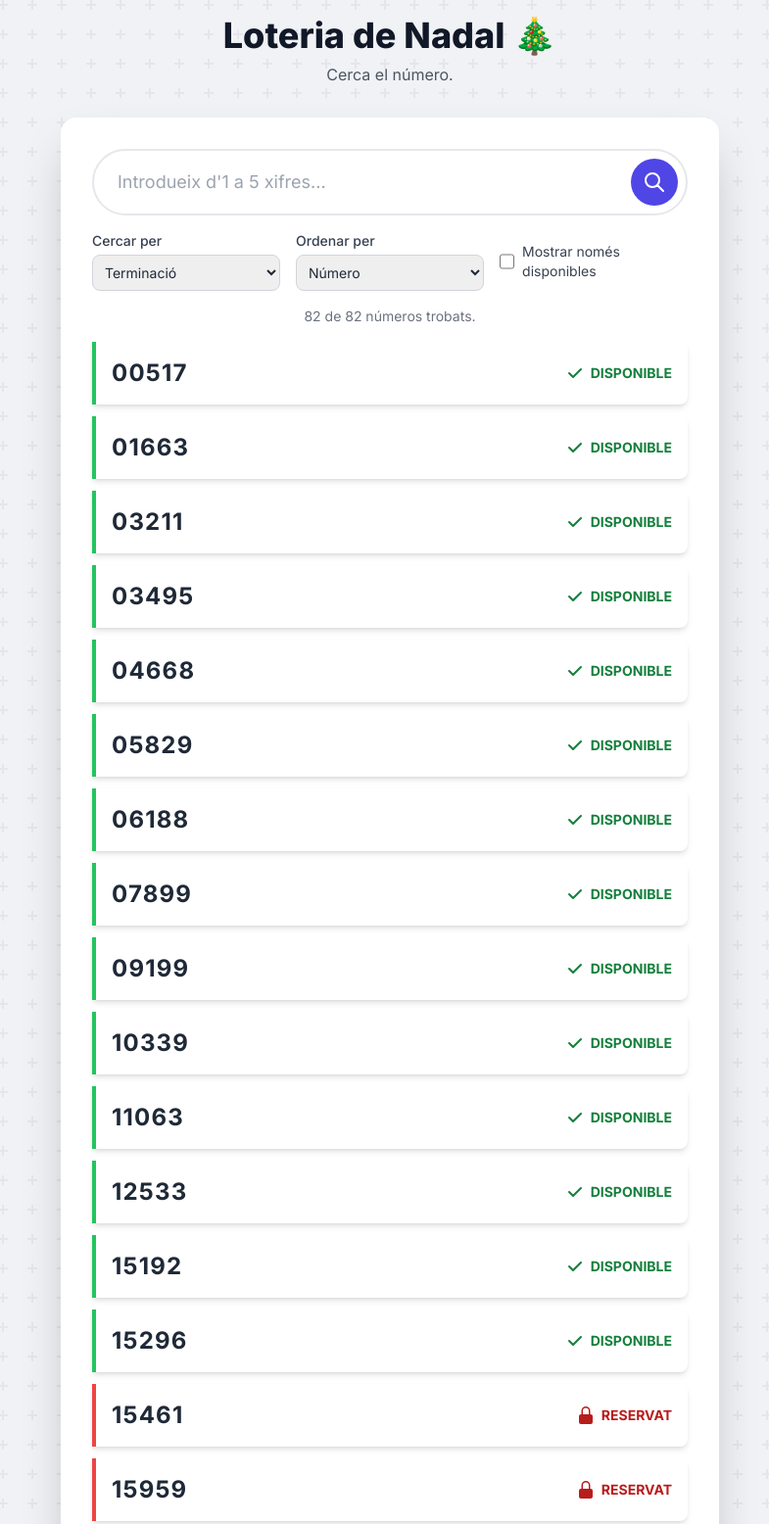
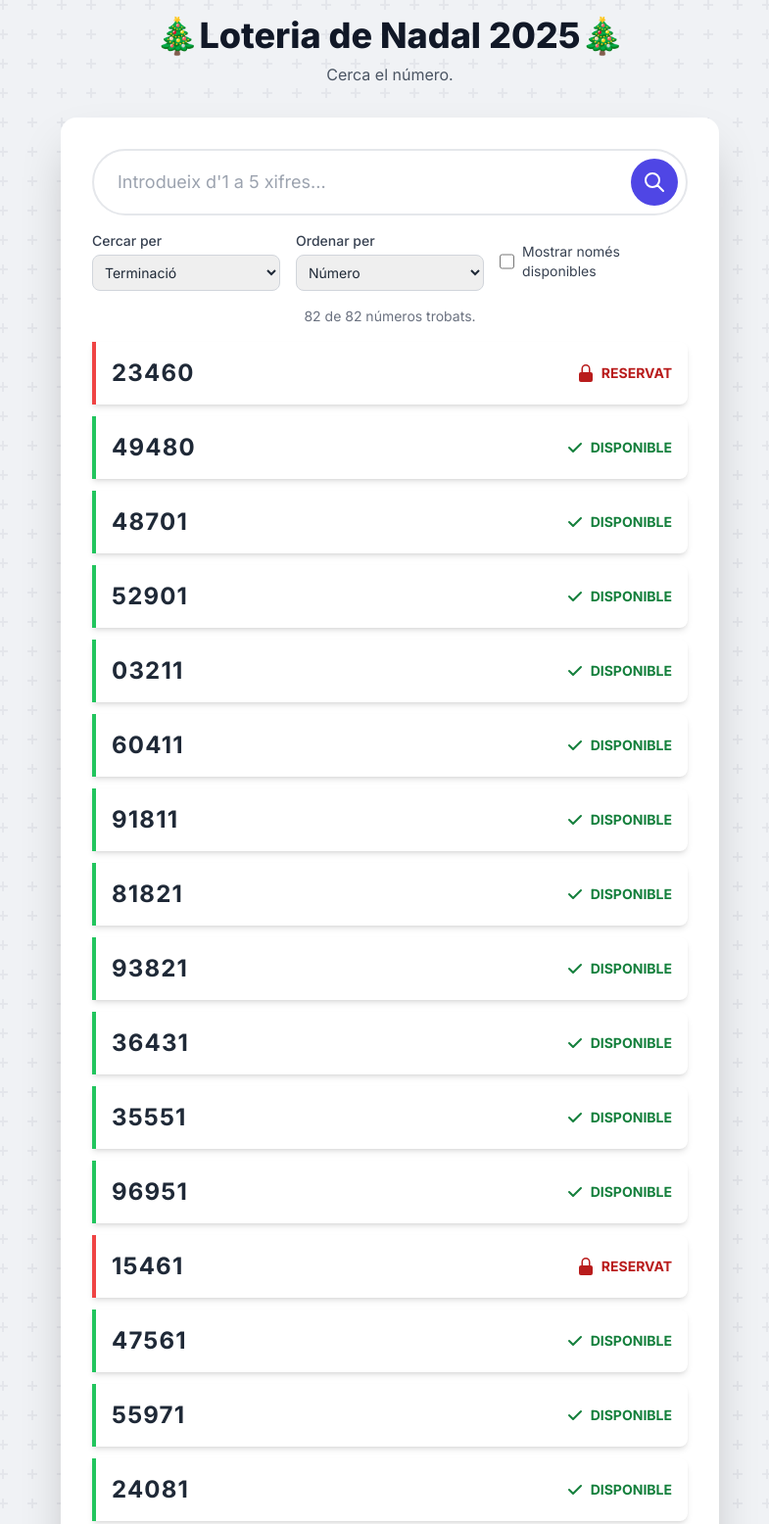
Before and after one commit to 1D0GE/lot-n6, a plain HTML site: page index.html in a window 1280 px wide. Shown: the top 1556 px of the page at 98% size, without its empty margins (242-1027 px from the left). Drawn offline with nearby package versions, Linux system fonts and the light colour scheme.

Commit message:
Update index.html

```diff
--- a/index.html
+++ b/index.html
@@ -62,7 +62,7 @@
     <div class="w-full max-w-2xl mx-auto">
 
       <header class="text-center mb-8">
-        <h1 class="text-4xl font-extrabold text-gray-900">Loteria de Nadal 🎄</h1>
+        <h1 class="text-4xl font-extrabold text-gray-900">🎄Loteria de Nadal 2025🎄</h1>
         <p class="text-gray-600 mt-2">Cerca el número.</p>
       </header>
 
@@ -132,14 +132,14 @@
       </main>
 
       <footer class="text-center mt-8">
-        <p class="text-sm text-gray-500">&copy; 2025 Administracó nº6 - Tots els drets reservats.</p>
+        <p class="text-sm text-gray-500">&copy; 2025 Administració nº6 - Tots els drets reservats.</p>
       </footer>
 
     </div>
   </div>
 
   <script>
-    // === DADES DELS NÚMEROS (SENSE MODIFICAR) ===
+    // === DADES DELS NÚMEROS ===
     const numeros = [
       {"numero": "49480", "reservado": false}, {"numero": "15192", "reservado": false},
       {"numero": "28924", "reservado": false}, {"numero": "67936", "reservado": false},
@@ -216,7 +216,7 @@
         `;
     }
 
-    // === LÒGICA DE CERCA MILLORADA ===
+    // === LÒGICA DE CERCA ===
     function buscar() {
       // Obtenir tots els valors dels filtres
       const input = busquedaInput.value.trim();
@@ -258,8 +258,12 @@
 
       // 3. Ordenar els resultats
       resultados.sort((a, b) => {
+        // La lògica per ordenar per terminació ara s'aplica a l'opció "numero"
         if (orden === 'numero') {
-          return a.numero.localeCompare(b.numero);
+          // Inverteix els números per comparar-los com si comencessin pel final
+          const reversedA = a.numero.split('').reverse().join('');
+          const reversedB = b.numero.split('').reverse().join('');
+          return reversedA.localeCompare(reversedB);
         }
         if (orden === 'disponibilidad') {
           if (a.reservado === b.reservado) { // Si tots dos estan disponibles o reservats, ordena per número
```
